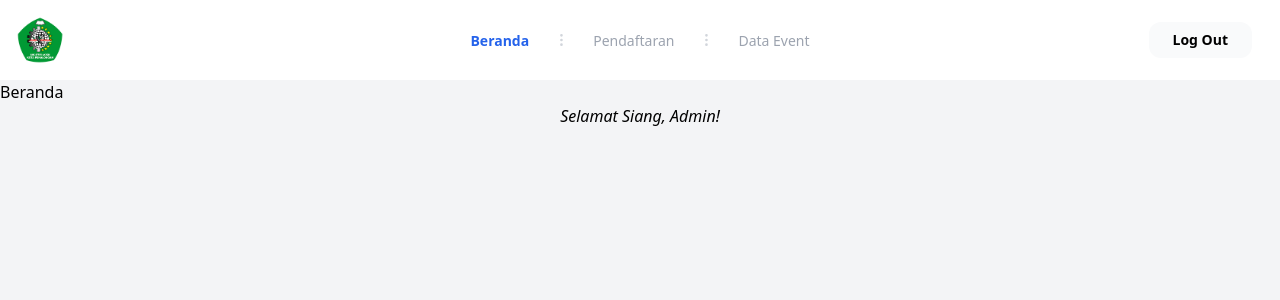
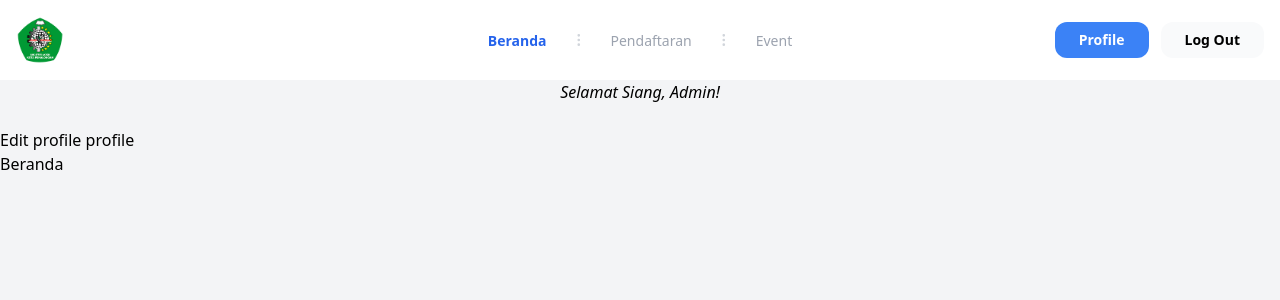
Before and after one commit to Dani170907/Project-akhir, a CodeIgniter app: page /database/admin/beranda in a window 1280 px wide. Shown: the top 300 px of the page. Run offline with CodeIgniter, Linux system fonts and the light colour scheme; a user stored in the database is signed in; data comes from the database, SQL or seed files in the repository.

Commit message:
memperbaiki tampilan navbar dan menambahkan fitur profile

```diff
--- a/application/config/config.php
+++ b/application/config/config.php
@@ -23,7 +23,7 @@ defined('BASEPATH') OR exit('No direct script access allowed');
 | a PHP script and you can easily do that on your own.
 |
 */
-$config['base_url'] = 'http://localhost/Project-Akhir';
+$config['base_url'] = 'http://200.100.0.30:8080/Project-Akhir';
 
 /*
 |--------------------------------------------------------------------------
--- a/application/controllers/Admin.php
+++ b/application/controllers/Admin.php
@@ -13,18 +13,25 @@ class Admin extends CI_Controller {
     }
 
     public function beranda() {
-        $this->load->view('templates/admin_header');
+        $data['tb_user'] = $this->db->get_where('tb_user', ['username' => $this->session->userdata('username')])->row_array();
+
+        $this->load->view('templates/admin_header', $data);
         $this->load->view('admin');
     }
 
     public function pendaftaran() {
-        $this->load->view('templates/admin_header');
+        $data['tb_user'] = $this->db->get_where('tb_user', ['username' => $this->session->userdata('username')])->row_array();
+
+        $this->load->view('templates/admin_header', $data);
         $this->load->view('pendaftaran');
     }
 
     public function event() {
+        $data['tb_user'] = $this->db->get_where('tb_user', ['username' => $this->session->userdata('username')])->row_array();
+
+
         $this->load->model('EventModel');
-        $this->load->view('templates/admin_header');
+        $this->load->view('templates/admin_header', $data);
         $data['tb_jns_lomba'] = $this->EventModel->getEvents();
         $this->load->view('event', $data);
     }
--- a/application/views/admin.php
+++ b/application/views/admin.php
@@ -1,2 +1 @@
 <h1>Beranda</h1>
-<h3 class="text-center"><i><?= salam('Admin') ?></i></h3><br>
--- /dev/null
+++ b/application/views/profile.php
@@ -0,0 +1,6 @@
+h2>profile</h2>
+
+<p>Nama: <?= $tb_user['nama'] ?></p>
+<p>username: <?= $tb_user['username'] ?></p>
+
+<a href="<?=base_url() ?>profile/editProfile">EDIT PROFIL</a>
--- a/application/views/templates/admin_header.php
+++ b/application/views/templates/admin_header.php
@@ -30,6 +30,7 @@
 <head>
     <meta charset="UTF-8">
     <meta name="viewport" content="width=device-width, initial-scale=1.0">
+
     <link href="<?= base_url('assets/css/output.css'); ?>" rel="stylesheet">
     <title>Halaman Admin</title>
 </head>
@@ -48,7 +49,7 @@
 				</svg>
 			</button>
 		</div>
-		<ul class="hidden absolute top-1/2 left-1/2 transform -translate-y-1/2 -translate-x-1/2 lg:flex lg:mx-auto lg:items-center lg:w-auto lg:space-x-6">
+		<ul class="hidden absolute top-1/2 left-1/2 transform -translate-y-1/2 -translate-x-1/2 lg:flex lg:mx-auto lg:flex lg:items-center lg:w-auto lg:space-x-6">
 			<li><a class="text-sm <?= ($currentPage == 'admin/beranda') ? 'text-blue-600 font-bold' : 'text-gray-400' ?> hover:text-gray-500" href="<?= base_url('admin/beranda') ?>">Beranda</a></li>
 			<li class="text-gray-300">
 				<svg xmlns="http://www.w3.org/2000/svg" fill="none" stroke="currentColor" class="w-4 h-4 current-fill" viewBox="0 0 24 24">
@@ -61,10 +62,12 @@
 					<path stroke-linecap="round" stroke-linejoin="round" stroke-width="2" d="M12 5v0m0 7v0m0 7v0m0-13a1 1 0 110-2 1 1 0 010 2zm0 7a1 1 0 110-2 1 1 0 010 2zm0 7a1 1 0 110-2 1 1 0 010 2z" />
 				</svg>
 			</li>
-			<li><a class="text-sm <?= ($currentPage == 'admin/event') ? 'text-blue-600 font-bold' : 'text-gray-400' ?> hover:text-gray-500" href="<?= base_url('admin/event') ?>">Data Event</a></li>
+			<li><a class="text-sm <?= ($currentPage == 'admin/event') ? 'text-blue-600 font-bold' : 'text-gray-400' ?> hover:text-gray-500" href="<?= base_url('admin/event') ?>">Event</a></li>
 		</li>
 	</ul>
-		<a class="hidden lg:inline-block lg:ml-auto lg:mr-3 py-2 px-6 bg-gray-50 hover:bg-gray-100 text-sm text-gray-50 font-semibold rounded-xl transition duration-200" href="<?= base_url() ?>Login/logout">Log Out</a>
+	<!-- <a class="hidden lg:inline-block lg:ml-auto lg:mr-3 py-2 px-6 bg-gray-50 hover:bg-gray-100 text-sm text-gray-50 font-semibold rounded-xl transition duration-200" href="<?= base_url() ?>Login/logout">Log Out</a> -->
+	<a class="hidden lg:inline-block lg:ml-auto lg:mr-3 py-2 px-6 bg-blue-500 hover:bg-blue-600  text-sm text-white font-bold  rounded-xl transition duration-200" href="<?= base_url() ?>Profile">Profile</a>
+	<a class="hidden lg:inline-block py-2 px-6 bg-gray-50 hover:bg-gray-100 text-sm text-gray-50 font-semibold rounded-xl transition duration-200" href="<?= base_url() ?>Login/logout">Log Out</a>
 	</nav>
 	<div class="navbar-menu relative z-50 hidden">
 		<div class="navbar-backdrop fixed inset-0 bg-gray-800 opacity-25"></div>
@@ -85,16 +88,19 @@
 						<a class="block p-4 text-sm font-semibold text-gray-400 hover:bg-blue-50 hover:text-blue-600 rounded" href="<?= base_url('admin/beranda') ?>">Beranda</a>
 					</li>
 					<li class="mb-1">
-						<a class="block p-4 text-sm font-semibold text-gray-400 hover:bg-blue-50 hover:text-blue-600 rounded" href<?= base_url('admin/pendaftaran') ?>">Pendaftaran</a>
+						<a class="block p-4 text-sm font-semibold text-gray-400 hover:bg-blue-50 hover:text-blue-600 rounded" href="<?= base_url('admin/pendaftaran') ?>">Pendaftaran</a>
 					</li>
 					<li class="mb-1">
-						<a class="block p-4 text-sm font-semibold text-gray-400 hover:bg-blue-50 hover:text-blue-600 rounded" href="<?= base_url('admin/event') ?>">Data Event</a>
+						<a class="block p-4 text-sm font-semibold text-gray-400 hover:bg-blue-50 hover:text-blue-600 rounded" href="<?= base_url('admin/event') ?>">Event</a>
 					</li>
 				</ul>
 			</div>
 			<div class="mt-auto">
 				<div class="pt-6">
-					<a class="block px-4 py-3 mb-3 leading-loose text-xs text-center font-semibold bg-gray-50 hover:bg-gray-100 rounded-xl" href="<?= base_url() ?>Login/logout">Log Out</a>
+					<a class="block px-4 py-3 mb-3 leading-loose text-xs text-center font-semibold leading-none bg-gray-50 hover:bg-gray-100 rounded-xl" href="<?= base_url() ?>Profile/">Profile</a>
+				</div>
+				<div class="pt-auto">
+					<a class="block px-4 py-3 mb-3 leading-loose text-xs text-center font-semibold leading-none bg-gray-50 hover:bg-gray-100 rounded-xl" href="<?= base_url() ?>Login/logout">Log Out</a>
 				</div>
 			</div>
 		</nav>
@@ -143,3 +149,7 @@ document.addEventListener('DOMContentLoaded', function() {
     }
 });
 </script>
+
+<h3 class="text-center"><i><?= salam($tb_user['nama']) ?></i></h3><br>
+<a href="<?= base_url() ?>Profile/editProfile"> Edit profile</a>
+<a href="<?= base_url() ?>Profile/">profile</a>
```
Also changed, not shown: application/controllers/Profile.php (added, +32 -0 lines), application/views/edit_profile.php (added, +10 -0 lines). Lines whose indentation alone changed are shown as unchanged.
